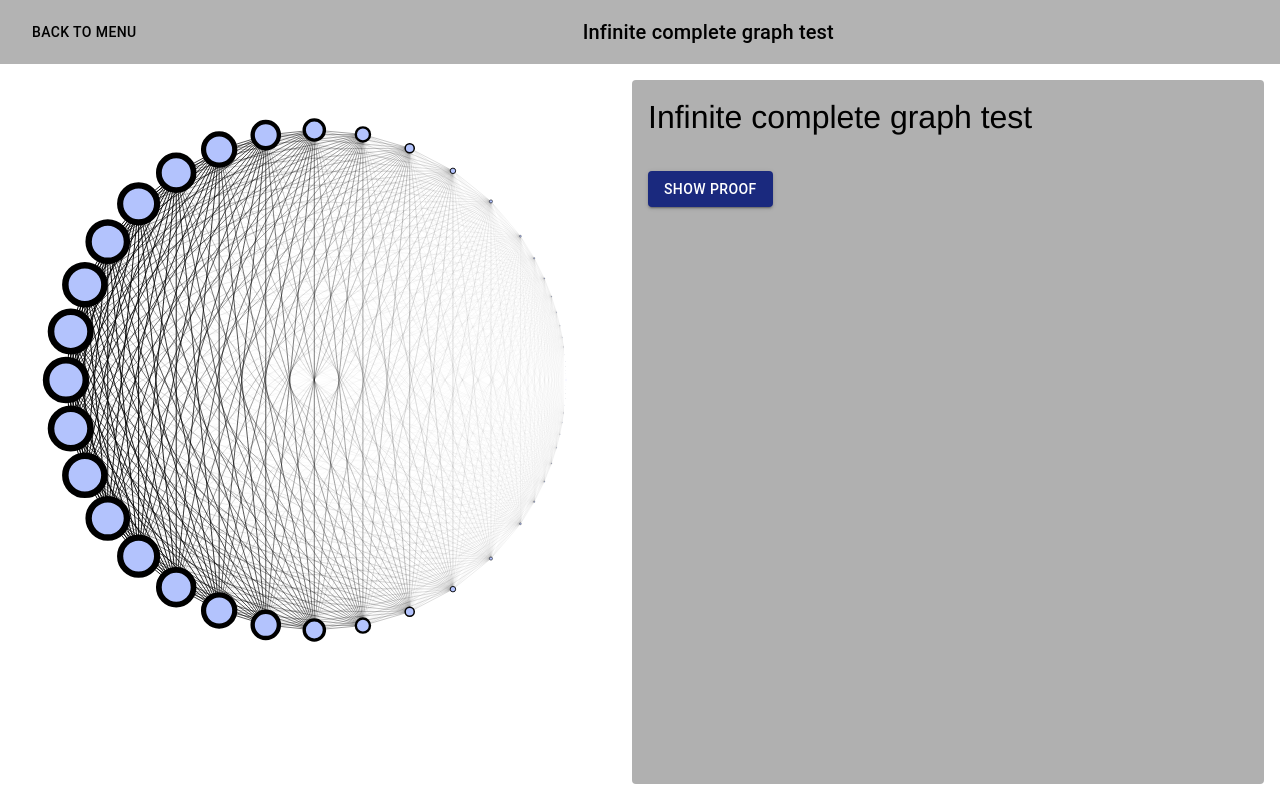
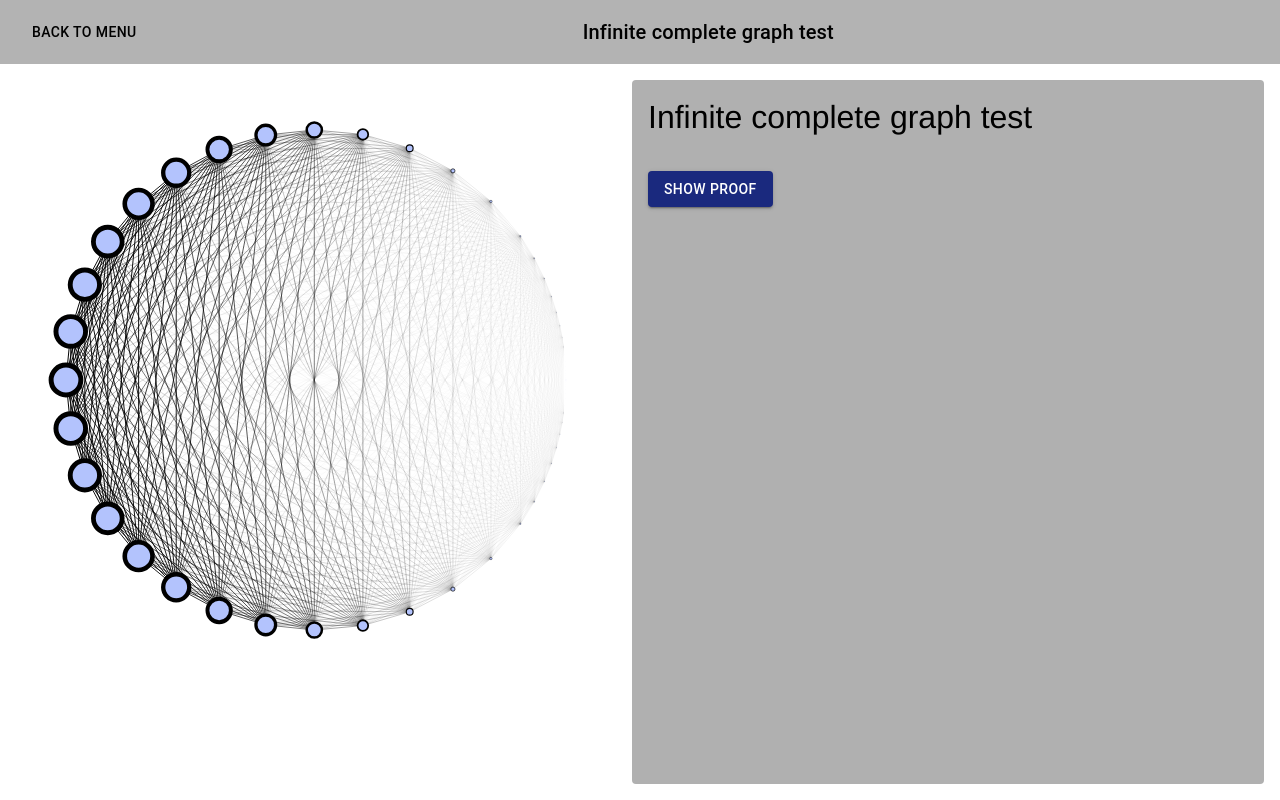
Before and after one commit to Ryanoonan/Ramsey-Tutor, a React (Create React App) app: page /learn/infinite-complete-graph-test in a window 1280 px wide. Built offline with nearby package versions, Linux system fonts and the light colour scheme.

Commit message:
fix R(3) page

```diff
--- a/src/createGraph.js
+++ b/src/createGraph.js
@@ -2,9 +2,8 @@ import { applyOpacity, lerpColor } from "./animationHelpers";
 import theme from './theme';
 
 function calculateNodeRadius(nodeCount) {
-    if (nodeCount <= 10) return 50;
-    if (nodeCount <= 20) return 40;
-    return 20;
+    if (nodeCount <= 50) return 30;
+    return 15;
 }
 
 function calculateLineWidth(nodeCount) {
@@ -42,7 +41,26 @@ export function createCompleteLinks(nodes, redEdges = [], blueEdges = [], defaul
     return links;
 }
 
-export function KnGraph({ n, defaultColor = theme.palette.custom.edgeDefault, redEdges = [], blueEdges = [], circleRadius = 150 }) {
+// export function KnGraph({ n, defaultColor = theme.palette.custom.edgeDefault, redEdges = [], blueEdges = [], circleRadius = 150 }) {
+//     const nodeRadius = calculateNodeRadius(n);
+//     const lineWidth = calculateLineWidth(n);
+
+//     const adjustedCircleRadius = n > 15 ? circleRadius + Math.min(100, n * 3) : circleRadius;
+
+//     const nodes = Array.from({ length: n }, (_, i) => ({
+//         id: i,
+//         x: 300 + adjustedCircleRadius * Math.cos((i * 2 * Math.PI) / n),
+//         y: 300 + adjustedCircleRadius * Math.sin((i * 2 * Math.PI) / n),
+//         radius: nodeRadius,
+//     }));
+
+//     const links = createCompleteLinks(nodes, redEdges, blueEdges, defaultColor, lineWidth);
+
+//     return [nodes, links];
+// }
+
+export class KnGraph {
+    constructor({ n, defaultColor = theme.palette.custom.edgeDefault, redEdges = [], blueEdges = [], circleRadius = 150 }) {
         const nodeRadius = calculateNodeRadius(n);
         const lineWidth = calculateLineWidth(n);
 
@@ -57,7 +75,9 @@ export function KnGraph({ n, defaultColor = theme.palette.custom.edgeDefault, re
 
         const links = createCompleteLinks(nodes, redEdges, blueEdges, defaultColor, lineWidth);
 
-    return [nodes, links];
+        this.nodes = nodes;
+        this.links = links;
+    }
 }
 
 
--- a/src/theoremData.js
+++ b/src/theoremData.js
@@ -8,39 +8,39 @@ const StepsByPage = [
     {
         theoremName: "R(3) = 6",
         theoremNameSlug: "r3-equals-6",
-        initialGraph: KnGraph({ n: 6, defaultColor: theme.palette.custom.edgeDefault }),
+        initialGraph: new KnGraph({ n: 6, defaultColor: theme.palette.custom.edgeDefault }),
         steps: [
             {
                 content: 'Proof: Choose any node.',
                 highlightedNodes: [0],
-                graph: KnGraph({ n: 6, defaultColor: theme.palette.custom.edgeDefault }),
+                graph: new KnGraph({ n: 6, defaultColor: theme.palette.custom.edgeDefault }),
                 redEdges: [],
                 blueEdges: [],
 
             },
             {
                 content: 'This node has 5 outgoing edges. By pigeonhole principle, if we color them with red and blue, at least 3 edges must be the same color. WLOG these edges are red.',
-                graph: KnGraph({ n: 6, redEdges: [[0, 1], [0, 2], [0, 3]] }),
+                graph: new KnGraph({ n: 6, redEdges: [[0, 1], [0, 2], [0, 3]] }),
             },
             {
                 content: 'For each uncolored edge, coloring this red would lead to a red triangle. Therefore these edges must be blue.',
-                graph: KnGraph({ n: 6, redEdges: [[0, 1], [0, 2], [0, 3]], blueEdges: [[1, 2], [1, 3], [2, 3]] }),
+                graph: new KnGraph({ n: 6, redEdges: [[0, 1], [0, 2], [0, 3]], blueEdges: [[1, 2], [1, 3], [2, 3]] }),
 
             },
             {
                 content: 'Duplicate step test',
-                graph: KnGraph({ n: 6, redEdges: [[0, 1], [0, 2], [0, 3]], blueEdges: [[1, 2], [1, 3], [2, 3]] }),
+                graph: new KnGraph({ n: 6, redEdges: [[0, 1], [0, 2], [0, 3]], blueEdges: [[1, 2], [1, 3], [2, 3]] }),
                 shouldAnimate: true,
 
             },
             {
                 content: "Empty",
-                graph: KnGraph({ n: 4, redEdges: [[0, 1], [0, 2], [0, 3]], blueEdges: [[1, 2], [1, 3], [2, 3]] }),
+                graph: new KnGraph({ n: 4, redEdges: [[0, 1], [0, 2], [0, 3]], blueEdges: [[1, 2], [1, 3], [2, 3]] }),
                 shouldAnimate: true,
             },
             {
                 content: 'We have formed a blue triangle! Therefore it is impossible to color the edges of K6 with 2 colors without forming a monochromatic triangle.',
-                graph: KnGraph({ n: 4 }),
+                graph: new KnGraph({ n: 4 }),
             }
 
         ]
@@ -48,34 +48,34 @@ const StepsByPage = [
     {
         theoremName: "K10 Single Edge",
         theoremNameSlug: "k10-single-edge",
-        initialGraph: KnGraph({ n: 10, defaultColor: theme.palette.custom.edgeDefault }),
+        initialGraph: new KnGraph({ n: 10, defaultColor: theme.palette.custom.edgeDefault }),
         steps: [
             {
                 content: 'Here we color a single edge in the K10 graph.',
-                graph: KnGraph({ n: 10, redEdges: [[0, 1]] }),
+                graph: new KnGraph({ n: 10, redEdges: [[0, 1]] }),
                 highlightedNodes: []
             },
             {
                 content: 'Looking at a K4 subgraph...',
-                graph: KnGraph({ n: 16, redEdges: [[0, 1]], blueEdges: [] }),
+                graph: new KnGraph({ n: 16, redEdges: [[0, 1]], blueEdges: [] }),
                 highlightedNodes: [0, 1, 2, 3],
                 shouldAnimate: true,
             },
             {
                 content: 'Now examining a K6 subgraph...',
-                graph: KnGraph({ n: 4, redEdges: [[0, 1]], blueEdges: [] }),
+                graph: new KnGraph({ n: 4, redEdges: [[0, 1]], blueEdges: [] }),
                 highlightedNodes: [0, 1, 2, 3, 4, 5],
                 shouldAnimate: true,
             },
             {
                 content: 'Looking at a different K5 subgraph...',
-                graph: KnGraph({ n: 24, redEdges: [[0, 1]], blueEdges: [[1, 2], [2, 3]] }),
+                graph: new KnGraph({ n: 24, redEdges: [[0, 1]], blueEdges: [[1, 2], [2, 3]] }),
                 highlightedNodes: [0, 1, 2, 3, 4],
                 shouldAnimate: true,
             },
             {
                 content: 'Finally examining a K8 subgraph...',
-                graph: KnGraph({ n: 8, redEdges: [[0, 1]], blueEdges: [[1, 2], [2, 3], [3, 4]] }),
+                graph: new KnGraph({ n: 8, redEdges: [[0, 1]], blueEdges: [[1, 2], [2, 3], [3, 4]] }),
                 highlightedNodes: [0, 1, 2, 3, 4, 5, 6, 7],
                 shouldAnimate: true,
             }
```
Lines whose indentation alone changed are shown as unchanged.
